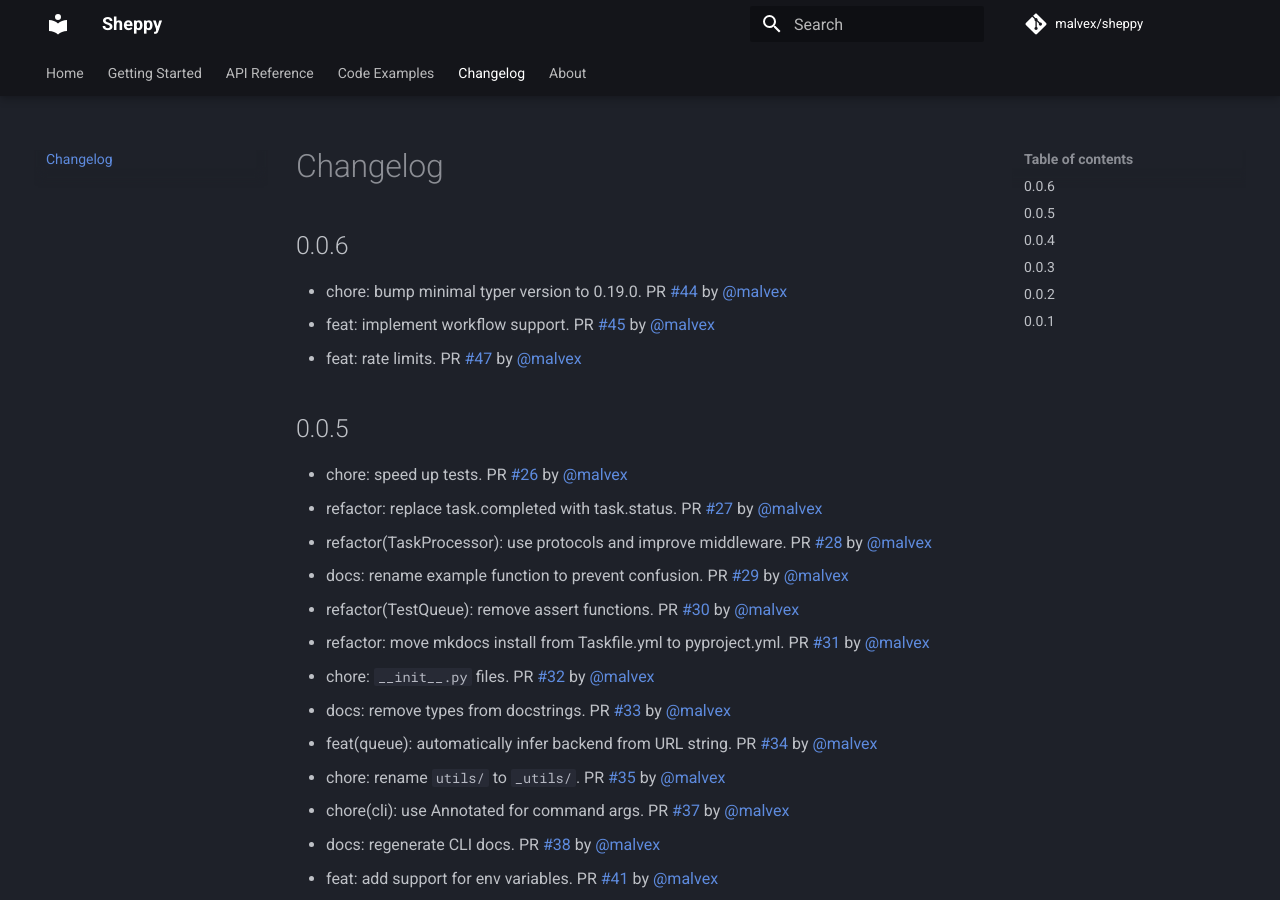
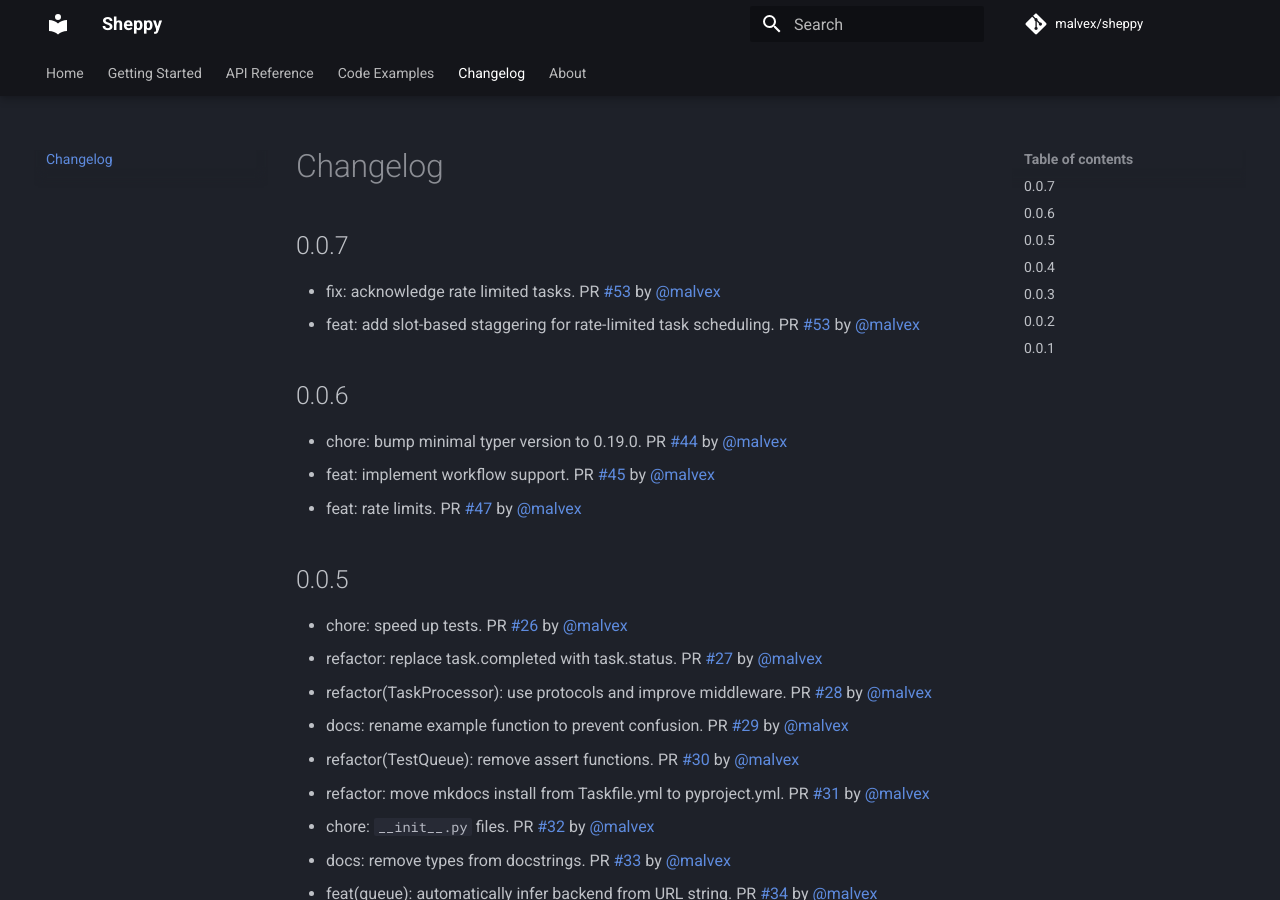
Before and after one commit to malvex/sheppy, an MkDocs documentation site: the page built from docs/changelog.md, in a window 1280 px wide and 900 px high. Built offline with MkDocs 1.6.1 and Material for MkDocs 9.7.7, drawn with Linux system fonts in a browser that asks for light colours; plug-ins that fetch from the network failed and are left out; comment, search, counter and statistics services are not loaded.

Commit message:
Release version 0.0.7

```diff
--- a/docs/changelog.md
+++ b/docs/changelog.md
@@ -1,4 +1,9 @@
 # Changelog
+
+## 0.0.7
+
+* fix: acknowledge rate limited tasks. PR [#53](https://github.com/malvex/sheppy/pull/53) by [@malvex](https://github.com/malvex)
+* feat: add slot-based staggering for rate-limited task scheduling. PR [#53](https://github.com/malvex/sheppy/pull/53) by [@malvex](https://github.com/malvex)
 
 ## 0.0.6
 
--- a/src/sheppy/__init__.py
+++ b/src/sheppy/__init__.py
@@ -13,4 +13,4 @@
 from .testqueue import TestQueue as TestQueue
 from .worker import Worker as Worker
 
-__version__ = "0.0.6"
+__version__ = "0.0.7"
```
